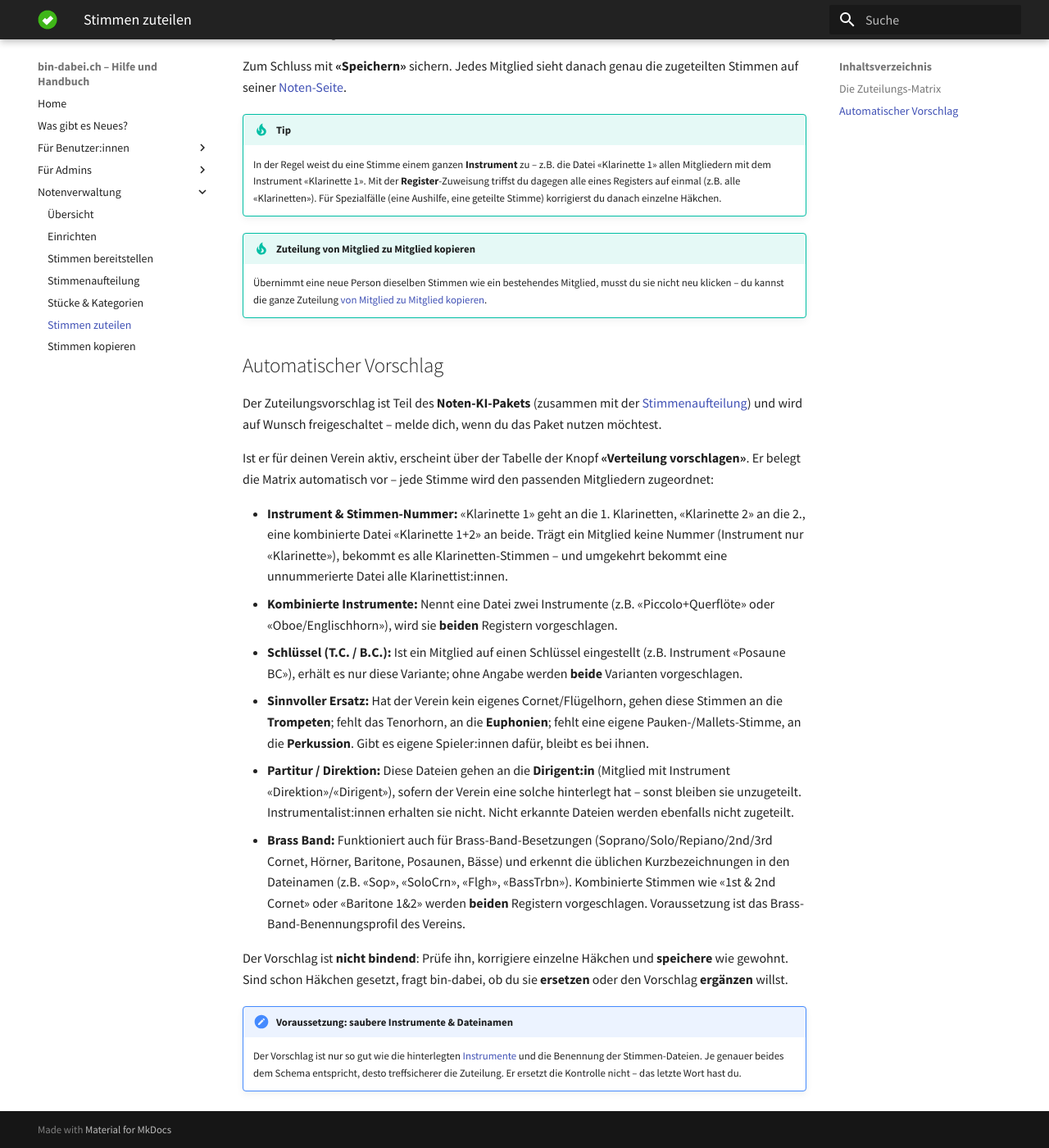
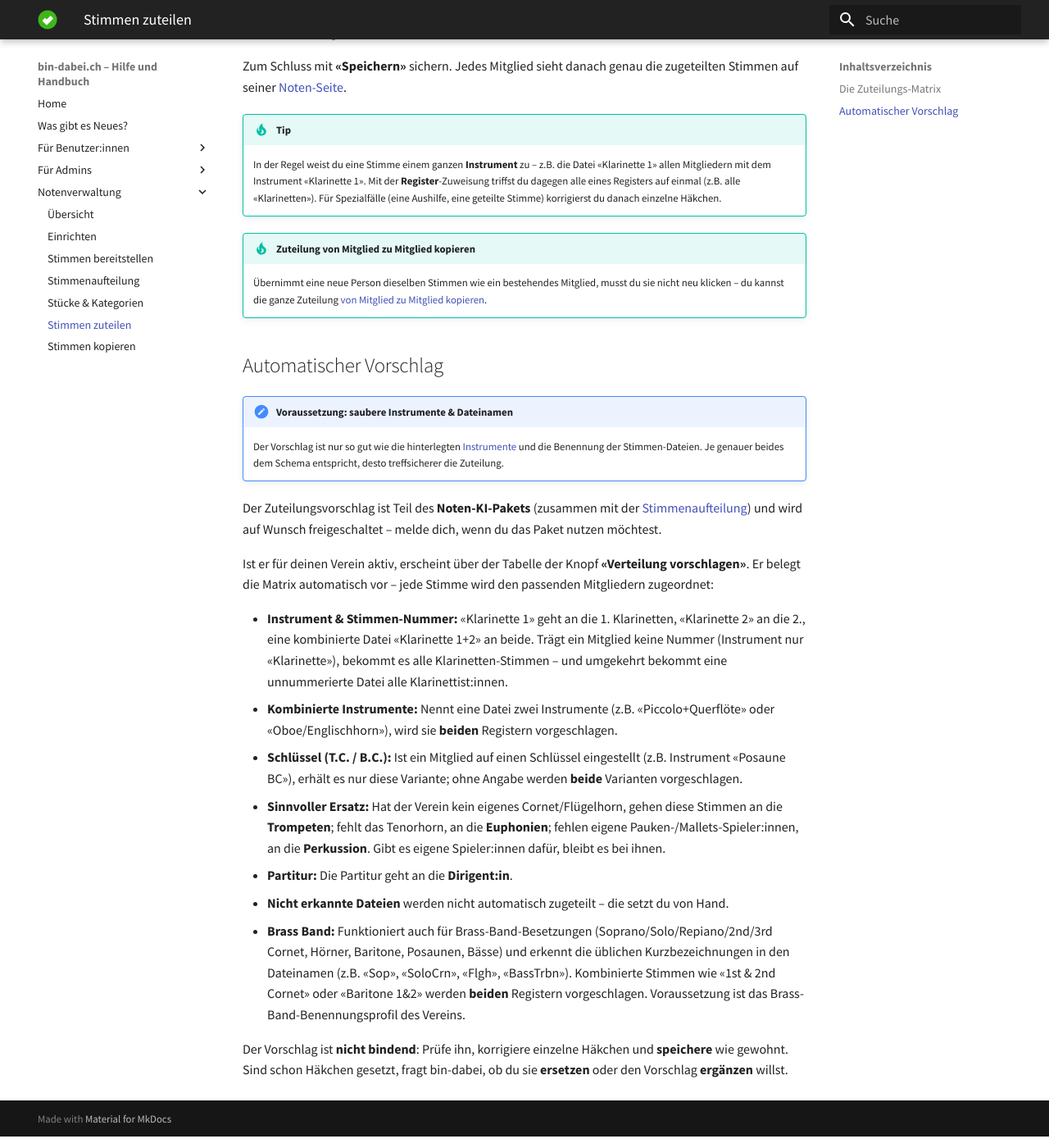
Before and after one commit to ritterg/bin-dabei-dokumentation, an MkDocs documentation site: the page built from docs/noten/stimmen-zuteilen.md, in a window 1280 px wide and 1400 px high, scrolled down 1899 px. Shown: the whole window at 82% size. Built offline with MkDocs 1.6.1 and Material for MkDocs 9.7.7, drawn with Linux system fonts in a browser that asks for light colours; some web fonts are replaced.

Commit message:
docs(noten): refine assignment-suggestion section
Fix Pauken/Mallets wording (missing players, not parts), shorten the
score/Direktion note, split "unrecognised files" into its own point,
and move the prerequisites box up under the heading.

Co-Authored-By: Claude Opus 4.8 (1M context) <noreply@anthropic.com>

```diff
--- a/docs/noten/stimmen-zuteilen.md
+++ b/docs/noten/stimmen-zuteilen.md
@@ -29,6 +29,9 @@ Zum Schluss mit **«Speichern»** sichern. Jedes Mitglied sieht danach genau die
 
 ## Automatischer Vorschlag
 
+!!! note "Voraussetzung: saubere Instrumente & Dateinamen"
+    Der Vorschlag ist nur so gut wie die hinterlegten [Instrumente](/admin/register-instrumente) und die Benennung der Stimmen-Dateien. Je genauer beides dem Schema entspricht, desto treffsicherer die Zuteilung.
+
 Der Zuteilungsvorschlag ist Teil des **Noten-KI-Pakets** (zusammen mit der [Stimmenaufteilung](/noten/stimmenaufteilung)) und wird auf Wunsch freigeschaltet – melde dich, wenn du das Paket nutzen möchtest.
 
 Ist er für deinen Verein aktiv, erscheint über der Tabelle der Knopf **«Verteilung vorschlagen»**. Er belegt die Matrix automatisch vor – jede Stimme wird den passenden Mitgliedern zugeordnet:
@@ -36,11 +39,9 @@ Ist er für deinen Verein aktiv, erscheint über der Tabelle der Knopf **«Verte
 - **Instrument & Stimmen-Nummer:** «Klarinette 1» geht an die 1. Klarinetten, «Klarinette 2» an die 2., eine kombinierte Datei «Klarinette 1+2» an beide. Trägt ein Mitglied keine Nummer (Instrument nur «Klarinette»), bekommt es alle Klarinetten-Stimmen – und umgekehrt bekommt eine unnummerierte Datei alle Klarinettist:innen.
 - **Kombinierte Instrumente:** Nennt eine Datei zwei Instrumente (z.B. «Piccolo+Querflöte» oder «Oboe/Englischhorn»), wird sie **beiden** Registern vorgeschlagen.
 - **Schlüssel (T.C. / B.C.):** Ist ein Mitglied auf einen Schlüssel eingestellt (z.B. Instrument «Posaune BC»), erhält es nur diese Variante; ohne Angabe werden **beide** Varianten vorgeschlagen.
-- **Sinnvoller Ersatz:** Hat der Verein kein eigenes Cornet/Flügelhorn, gehen diese Stimmen an die **Trompeten**; fehlt das Tenorhorn, an die **Euphonien**; fehlt eine eigene Pauken-/Mallets-Stimme, an die **Perkussion**. Gibt es eigene Spieler:innen dafür, bleibt es bei ihnen.
-- **Partitur / Direktion:** Diese Dateien gehen an die **Dirigent:in** (Mitglied mit Instrument «Direktion»/«Dirigent»), sofern der Verein eine solche hinterlegt hat – sonst bleiben sie unzugeteilt. Instrumentalist:innen erhalten sie nicht. Nicht erkannte Dateien werden ebenfalls nicht zugeteilt.
+- **Sinnvoller Ersatz:** Hat der Verein kein eigenes Cornet/Flügelhorn, gehen diese Stimmen an die **Trompeten**; fehlt das Tenorhorn, an die **Euphonien**; fehlen eigene Pauken-/Mallets-Spieler:innen, an die **Perkussion**. Gibt es eigene Spieler:innen dafür, bleibt es bei ihnen.
+- **Partitur:** Die Partitur geht an die **Dirigent:in**.
+- **Nicht erkannte Dateien** werden nicht automatisch zugeteilt – die setzt du von Hand.
 - **Brass Band:** Funktioniert auch für Brass-Band-Besetzungen (Soprano/Solo/Repiano/2nd/3rd Cornet, Hörner, Baritone, Posaunen, Bässe) und erkennt die üblichen Kurzbezeichnungen in den Dateinamen (z.B. «Sop», «SoloCrn», «Flgh», «BassTrbn»). Kombinierte Stimmen wie «1st & 2nd Cornet» oder «Baritone 1&2» werden **beiden** Registern vorgeschlagen. Voraussetzung ist das Brass-Band-Benennungsprofil des Vereins.
 
 Der Vorschlag ist **nicht bindend**: Prüfe ihn, korrigiere einzelne Häkchen und **speichere** wie gewohnt. Sind schon Häkchen gesetzt, fragt bin-dabei, ob du sie **ersetzen** oder den Vorschlag **ergänzen** willst.
-
-!!! note "Voraussetzung: saubere Instrumente & Dateinamen"
-    Der Vorschlag ist nur so gut wie die hinterlegten [Instrumente](/admin/register-instrumente) und die Benennung der Stimmen-Dateien. Je genauer beides dem Schema entspricht, desto treffsicherer die Zuteilung. Er ersetzt die Kontrolle nicht – das letzte Wort hast du.
```
